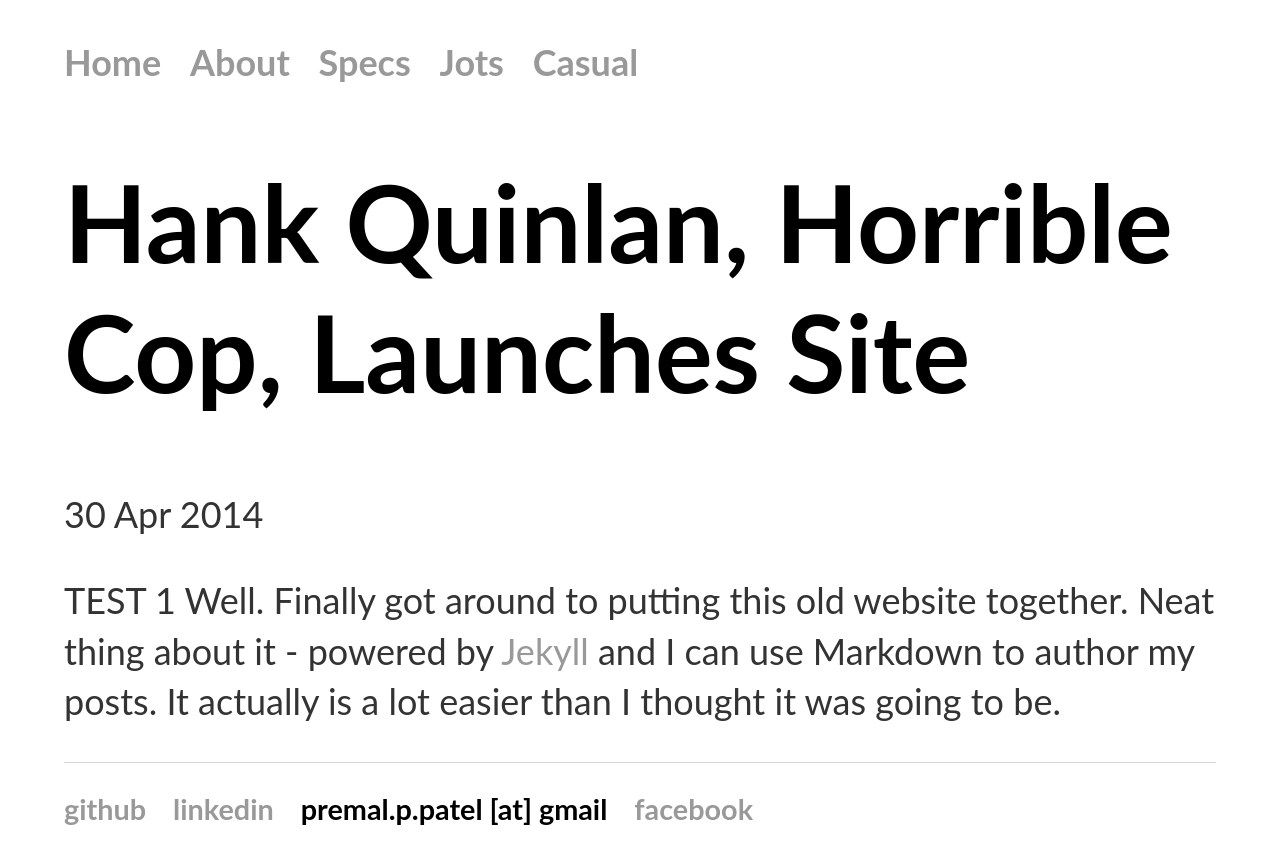
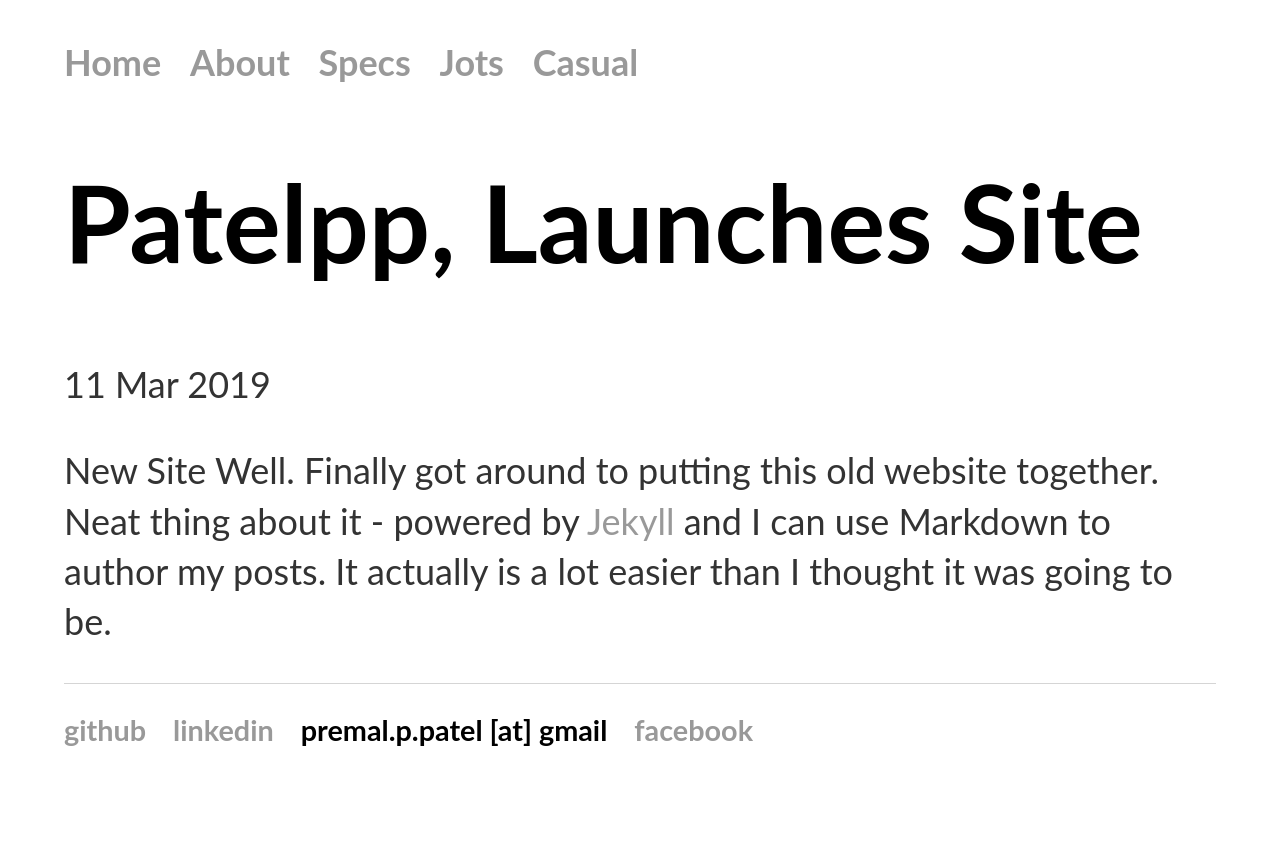
Before and after one commit to patelpp/patelpp.github.io, a Jekyll site: the page built from _posts/2014-04-30-hank-quinlan-site-launched.md, in a window 1280 px wide. Shown: the top 864 px of the page. Built offline with Jekyll 4.4.1, drawn with Linux system fonts in a browser that asks for light colours.

Commit message:
Updated '_posts/2014-04-30-hank-quinlan-site-launched.md' via CloudCannon

```diff
--- a/_posts/2014-04-30-hank-quinlan-site-launched.md
+++ b/_posts/2014-04-30-hank-quinlan-site-launched.md
@@ -1,8 +1,8 @@
 ---
 layout: post
-title: "Hank Quinlan, Horrible Cop, Launches Site"
-date: 2014-04-30
+title: "Patelpp, Launches Site"
+date: 2019-03-11
 ---
 
-TEST 1
+New Site
 Well. Finally got around to putting this old website together. Neat thing about it - powered by [Jekyll](http://jekyllrb.com) and I can use Markdown to author my posts. It actually is a lot easier than I thought it was going to be.
```
